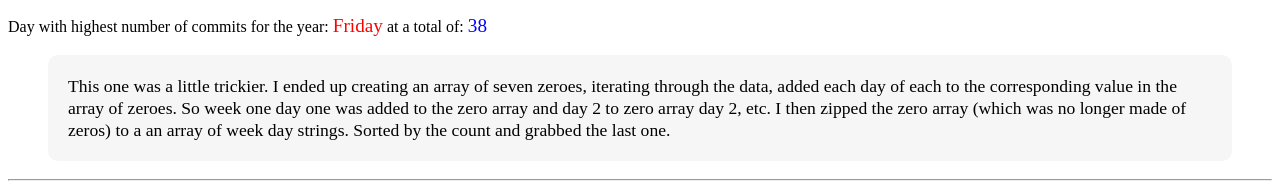
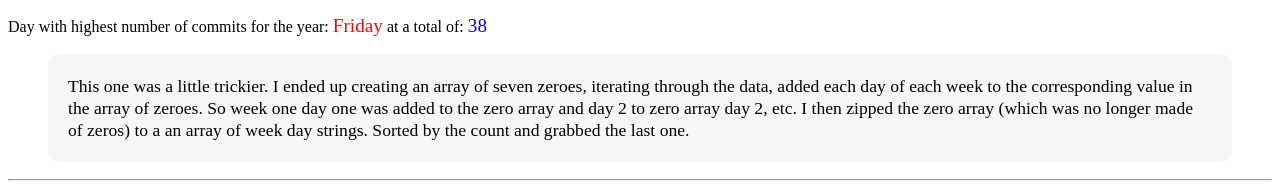
Before and after one commit to smitfire/themetis_intro_p1.github.io, a plain HTML site: page index.html in a window 1280 px wide. Shown: the part 659-855 px from the top of the page. Drawn offline with Linux system fonts and the light colour scheme.

Commit message:
corrected a typo

```diff
--- a/index.html
+++ b/index.html
@@ -87,7 +87,7 @@
       <h3>Over the last year, what day of the week had the most commits?</h3>
       <p id="q2"></p>
       <blockquote>
-        This one was a little trickier. I ended up creating an array of seven zeroes, iterating through the data, added each day of each to the corresponding value in the array of zeroes. So week one day one was added to the zero array and day 2 to zero array day 2, etc. I then zipped the zero array (which was no longer made of zeros) to a an array of week day strings. Sorted by the count and grabbed the last one.
+        This one was a little trickier. I ended up creating an array of seven zeroes, iterating through the data, added each day of each week to the corresponding value in the array of zeroes. So week one day one was added to the zero array and day 2 to zero array day 2, etc. I then zipped the zero array (which was no longer made of zeros) to a an array of week day strings. Sorted by the count and grabbed the last one.
       </blockquote>
       <hr>
       <h3>Graph the number of commits per day of the week.</h3>
```
